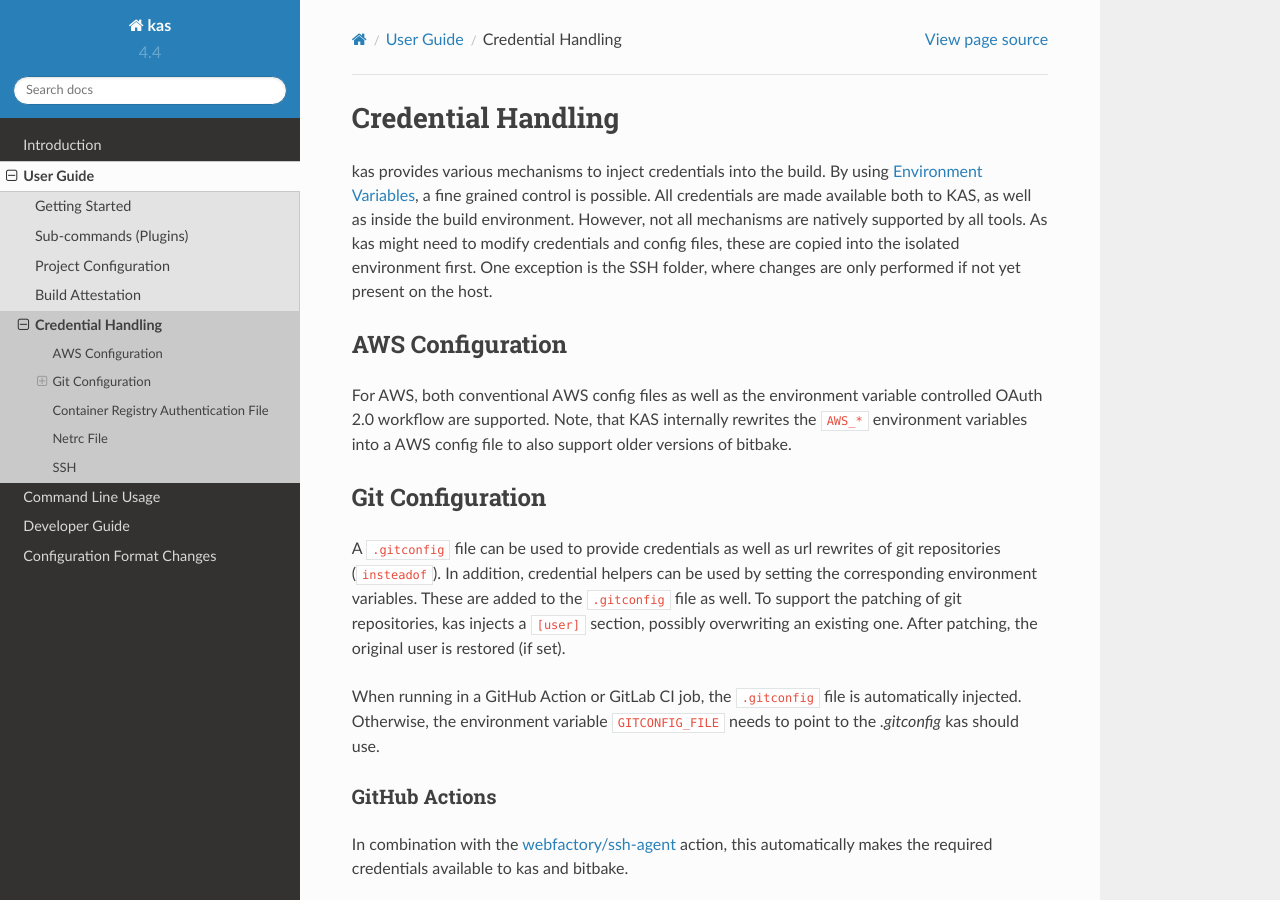
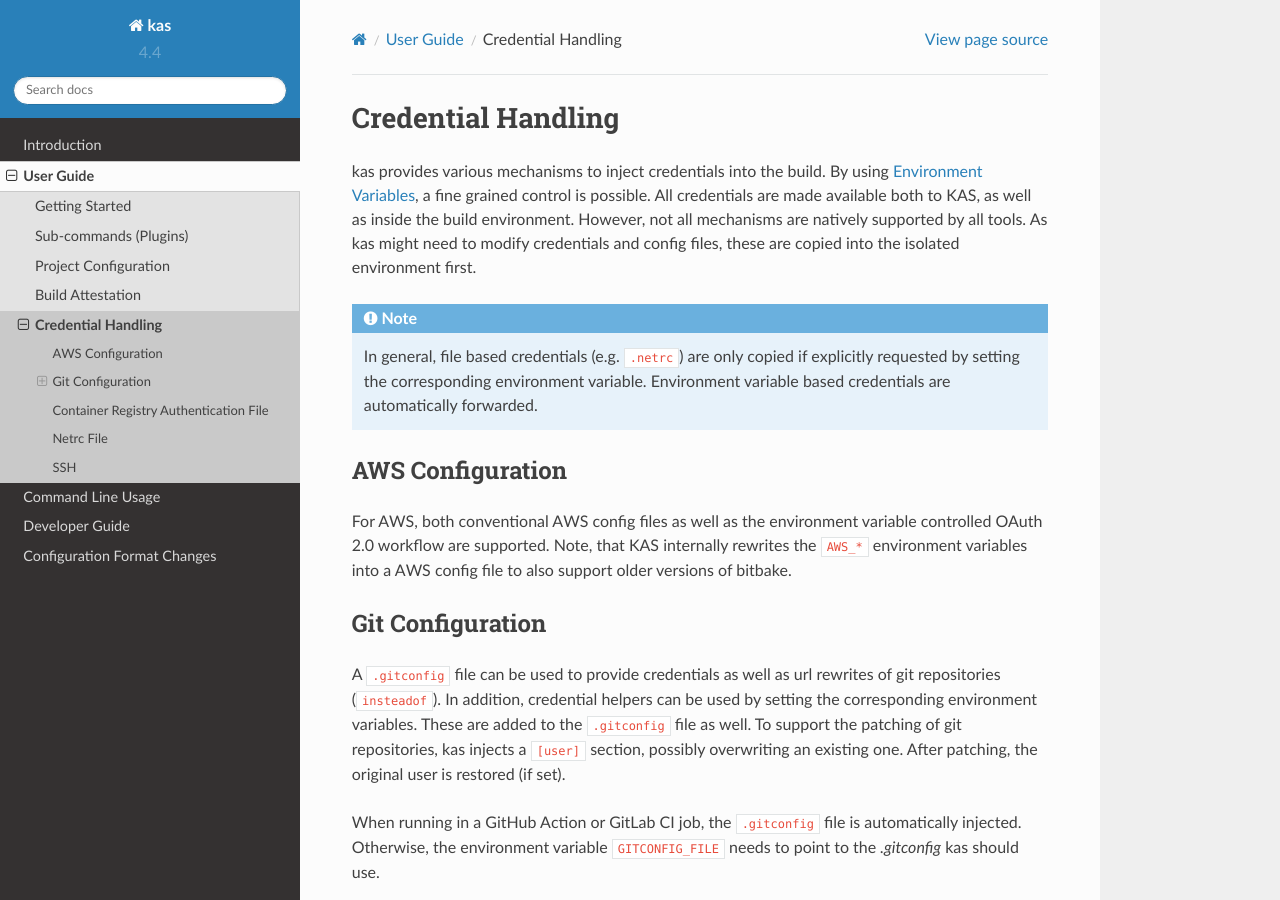
Before and after one commit to siemens/kas, a Sphinx documentation site: the page built from docs/userguide/credentials.rst, in a window 1280 px wide and 900 px high. Built offline with Sphinx 7.4.7 and the Read the Docs theme 2.0.0, drawn with Linux system fonts in a browser that asks for light colours.

Commit message:
document difference between file and env credentials
Credentials that are provided via files always had to be explicitly
forwarded into the environment, while env var based ones were
automatically forwarded. This difference makes sense, as "hiding"
credential files is tricky for the user, while unsetting env vars is
easy.

To make this clear to our users, we add a note to the credential
handling documentation. While documenting this, we also drop the note
about the special situation on SSH in the introduction. This is already
mentioned in the SSH section.

Reported-by: Bogdan Prădatu <bogdan.pradatu@gmail.com>
Signed-off-by: Felix Moessbauer <felix.moessbauer@siemens.com>
Signed-off-by: Jan Kiszka <jan.kiszka@siemens.com>

```diff
--- a/docs/userguide/credentials.rst
+++ b/docs/userguide/credentials.rst
@@ -8,8 +8,12 @@ By using :ref:`env-vars-label`, a fine grained control is possible. All
 credentials are made available both to KAS, as well as inside the build
 environment. However, not all mechanisms are natively supported by all tools.
 As kas might need to modify credentials and config files, these are copied
-into the isolated environment first. One exception is the SSH folder, where
-changes are only performed if not yet present on the host.
+into the isolated environment first.
+
+.. note::
+  In general, file based credentials (e.g. ``.netrc``) are only copied
+  if explicitly requested by setting the corresponding environment variable.
+  Environment variable based credentials are automatically forwarded.
 
 .. only:: man
 
```
